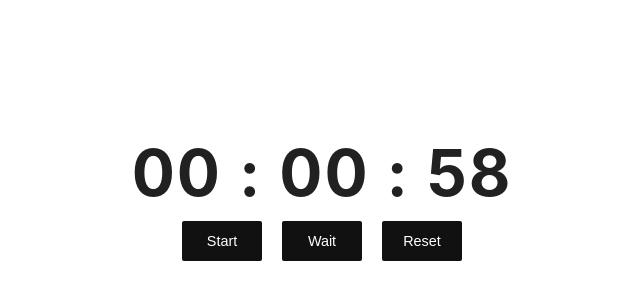
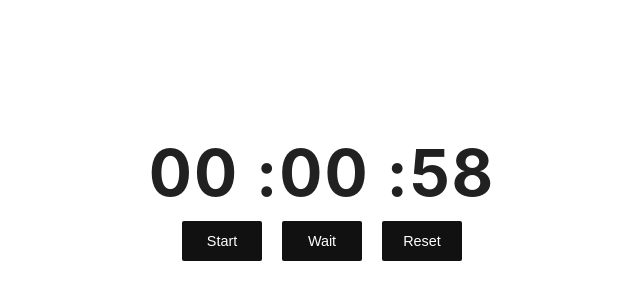
Before and after one commit to n7-remax/react-stopwatch, a React (Create React App) app: page / in a window 1280 px wide. Shown: the part 198-498 px from the top of the page, without its empty margins (318-958 px from the left). Built offline with nearby package versions, Linux system fonts and the light colour scheme.

Commit message:
created Time component

```diff
--- a/src/components/App.js
+++ b/src/components/App.js
@@ -1,5 +1,6 @@
 import { useEffect, useState } from "react";
 import { timer } from "rxjs";
+import Time from "./Time/Time";
 
 const App = () => {
   const intervalRX = timer(1000);
@@ -59,9 +60,7 @@ const App = () => {
   return (
     <div className="App">
       <div className="time">
-        {hours > 9 ? hours : "0" + hours} :{" "}
-        {minutes > 9 ? minutes : "0" + minutes} :{" "}
-        {seconds > 9 ? seconds : "0" + seconds}
+        <Time hours={hours} minutes={minutes} seconds={seconds} />
       </div>
       <div className="control-buttons">
         <button
--- /dev/null
+++ b/src/components/Time/Time.js
@@ -0,0 +1,11 @@
+const Time = (props) => {
+  return (
+    <div className="time">
+      {props.hours > 9 ? props.hours : "0" + props.hours} :
+      {props.minutes > 9 ? props.minutes : "0" + props.minutes} :
+      {props.seconds > 9 ? props.seconds : "0" + props.seconds}
+    </div>
+  );
+};
+
+export default Time;
```
Also changed, not shown: 1 other file (tests, documents, lock files or other folders).
